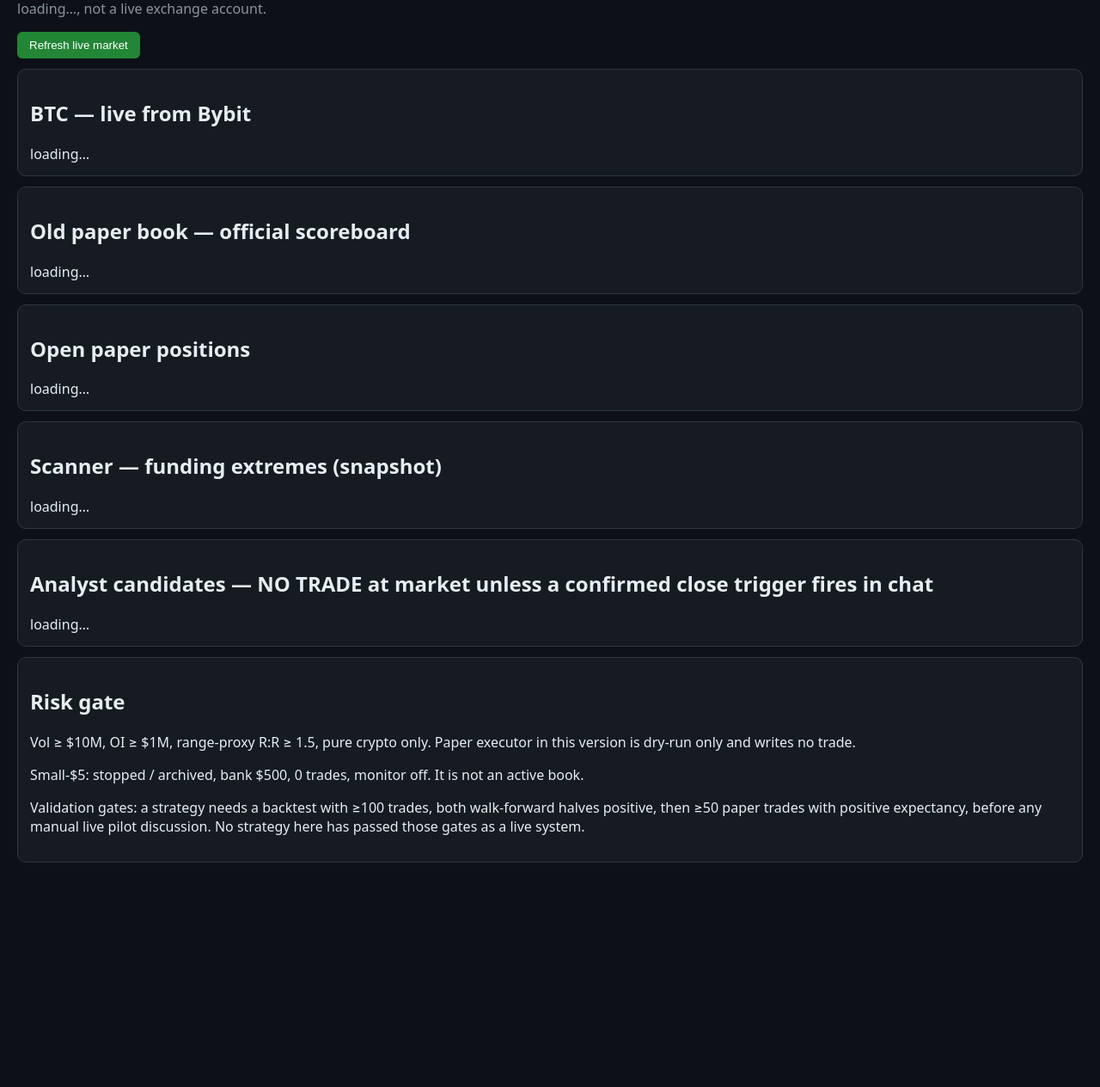
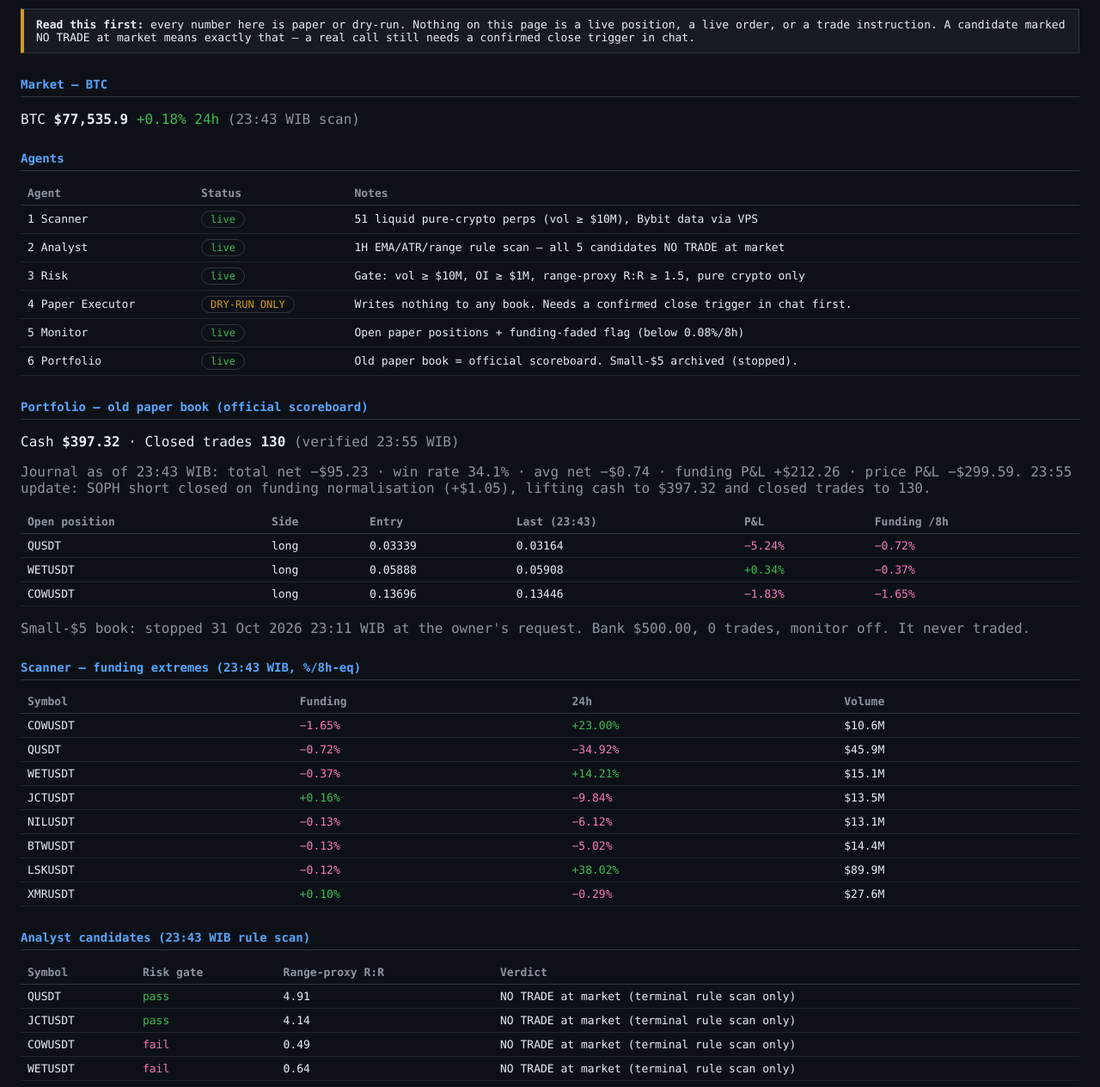
Before and after one commit to hendrychy26/BuddyTerminal, a plain HTML site: page index.html in a window 1280 px wide. Shown: the part 77-1341 px from the top of the page at 86% size. Before the commit the page ends 1112 px from the top, so only its background shows below. Drawn offline with Linux system fonts and the light colour scheme.

Commit message:
Buddy Terminal dashboard: index.html

```diff
--- a/index.html
+++ b/index.html
@@ -3,46 +3,98 @@
 <head>
 <meta charset="utf-8">
 <meta name="viewport" content="width=device-width, initial-scale=1">
-<title>Buddy Terminal — Paper Only</title>
+<title>Buddy Terminal — Snapshot</title>
 <style>
-body{background:#0d1117;color:#e6edf3;font-family:system-ui,-apple-system,Segoe UI,Roboto,sans-serif;margin:0;padding:20px}
-h1{font-size:22px;margin:0 0 4px} p.muted{color:#8b949e;margin:4px 0 16px}
-.card{background:#161b22;border:1px solid #30363d;border-radius:10px;padding:14px;margin:12px 0}
-table{width:100%;border-collapse:collapse} th,td{text-align:left;padding:6px 8px;border-bottom:1px solid #30363d;font-size:14px}
-.pass{color:#3fb950} .fail{color:#f85149} .warn{color:#d29922}
-button{background:#238636;color:#fff;border:0;border-radius:6px;padding:8px 14px;cursor:pointer}
-a{color:#58a6ff}
+  body { background:#0d1117; color:#e6edf3; font-family: ui-monospace, SFMono-Regular, Menlo, Consolas, monospace; margin:0; padding:24px; }
+  h1 { font-size:20px; margin:0 0 4px; }
+  h2 { font-size:14px; color:#58a6ff; border-bottom:1px solid #30363d; padding-bottom:6px; margin-top:28px; }
+  .sub { color:#8b949e; font-size:13px; margin-bottom:20px; }
+  .warn { background:#161b22; border:1px solid #30363d; border-left:4px solid #d29922; padding:10px 14px; font-size:13px; margin-bottom:20px; }
+  table { border-collapse:collapse; width:100%; font-size:13px; margin:8px 0; }
+  th { text-align:left; color:#8b949e; border-bottom:1px solid #30363d; padding:6px 8px; }
+  td { border-bottom:1px solid #21262d; padding:6px 8px; }
+  .neg { color:#f778ba; }
+  .pos { color:#3fb950; }
+  .dim { color:#8b949e; }
+  .pill { display:inline-block; border:1px solid #30363d; border-radius:12px; padding:2px 10px; font-size:12px; }
+  .ok { color:#3fb950; }
+  .no { color:#d29922; }
+  .foot { color:#8b949e; font-size:12px; margin-top:28px; border-top:1px solid #30363d; padding-top:12px; }
 </style>
 </head>
 <body>
-<h1>Buddy Terminal 🎯</h1>
-<p class="muted">Paper / dry-run only. No live trading, no keys. Market data below is fetched live from Bybit public API when you open this page. The paper book is a snapshot from <span id="snapshot">loading…</span>, not a live exchange account.</p>
-<button onclick="loadLive()">Refresh live market</button>
-<div class="card"><h2>BTC — live from Bybit</h2><div id="btc">loading…</div></div>
-<div class="card"><h2>Old paper book — official scoreboard</h2><div id="book">loading…</div></div>
-<div class="card"><h2>Open paper positions</h2><div id="open">loading…</div></div>
-<div class="card"><h2>Scanner — funding extremes (snapshot)</h2><div id="scan">loading…</div></div>
-<div class="card"><h2>Analyst candidates — NO TRADE at market unless a confirmed close trigger fires in chat</h2><div id="cand">loading…</div></div>
-<div class="card"><h2>Risk gate</h2><p>Vol ≥ $10M, OI ≥ $1M, range-proxy R:R ≥ 1.5, pure crypto only. Paper executor in this version is dry-run only and writes no trade.</p>
-<p>Small-$5: stopped / archived, bank $500, 0 trades, monitor off. It is not an active book.</p>
-<p>Validation gates: a strategy needs a backtest with ≥100 trades, both walk-forward halves positive, then ≥50 paper trades with positive expectancy, before any manual live pilot discussion. No strategy here has passed those gates as a live system.</p></div>
-<script>
-async function loadLive(){
-  try{
-    const r=await fetch('https://api.bybit.com/v5/market/tickers?category=linear&symbol=BTCUSDT');
-    const j=await r.json(); const t=j.result.list[0];
-    document.getElementById('btc').textContent='BTCUSDT last '+t.lastPrice+'  24h '+t.price24hPcnt+'  funding '+t.fundingRate;
-  }catch(e){document.getElementById('btc').textContent='Live BTC fetch failed, see snapshot below.'}
-}
-async function loadSnap(){
-  const d=await (await fetch('data.json')).json();
-  document.getElementById('snapshot').textContent=d.generated_wib;
-  document.getElementById('book').innerHTML='Cash $'+d.portfolio.old_book_cash.toFixed(2)+' · Closed trades '+d.portfolio.old_book_trades_closed+' · BTC snapshot $'+d.btc.last+' ('+d.btc.chg_24h_pct+'% 24h)';
-  document.getElementById('open').innerHTML='<table><tr><th>Symbol</th><th>Side</th><th>Entry</th><th>Last</th><th>PnL %</th><th>Funding /8h-eq</th><th>Faded &lt;0.08</th></tr>'+d.monitor.old_book_open.map(p=>'<tr><td>'+p.symbol+'</td><td>'+p.side+'</td><td>'+p.entry+'</td><td>'+p.last+'</td><td>'+p.pnl_pct+'</td><td>'+p.funding_8h_eq_pct+'</td><td>'+p.funding_faded_below_0.08+'</td></tr>').join('')+'</table>';
-  document.getElementById('scan').innerHTML='<table><tr><th>Symbol</th><th>Funding /8h-eq %</th><th>24h %</th><th>Vol $M</th></tr>'+d.scanner.funding_extremes.map(s=>'<tr><td>'+s.symbol+'</td><td>'+s.funding_8h_eq_pct+'</td><td>'+s.chg_24h_pct+'</td><td>'+s.vol_usd_m+'</td></tr>').join('')+'</table>';
-  document.getElementById('cand').innerHTML='<table><tr><th>Symbol</th><th>Completed close</th><th>Funding</th><th>Risk</th></tr>'+d.analyst_candidates.map(c=>'<tr><td>'+c.symbol+'</td><td>'+c.last_completed_close+'</td><td>'+c.funding_8h_eq_pct+'</td><td class="'+(c.risk_pass?'pass':'fail')+'">'+(c.risk_pass?'PASS':'FAIL')+'</td></tr>').join('')+'</table>';
-}
-loadLive(); loadSnap();
-</script>
+<h1>🎯 Buddy Terminal — Command Center Snapshot</h1>
+<div class="sub">Snapshot as of 31 Oct 2026, 23:55 WIB. Scanner data from the 23:43 WIB terminal refresh. Paper only. No live trading, no keys.</div>
+
+<div class="warn"><b>Read this first:</b> every number here is paper or dry-run. Nothing on this page is a live position, a live order, or a trade instruction. A candidate marked NO TRADE at market means exactly that — a real call still needs a confirmed close trigger in chat.</div>
+
+<h2>Market — BTC</h2>
+<p>BTC <b>$77,535.9</b> <span class="pos">+0.18% 24h</span> <span class="dim">(23:43 WIB scan)</span></p>
+
+<h2>Agents</h2>
+<table>
+<tr><th>Agent</th><th>Status</th><th>Notes</th></tr>
+<tr><td>1 Scanner</td><td><span class="pill ok">live</span></td><td>51 liquid pure-crypto perps (vol ≥ $10M), Bybit data via VPS</td></tr>
+<tr><td>2 Analyst</td><td><span class="pill ok">live</span></td><td>1H EMA/ATR/range rule scan — all 5 candidates NO TRADE at market</td></tr>
+<tr><td>3 Risk</td><td><span class="pill ok">live</span></td><td>Gate: vol ≥ $10M, OI ≥ $1M, range-proxy R:R ≥ 1.5, pure crypto only</td></tr>
+<tr><td>4 Paper Executor</td><td><span class="pill no">DRY-RUN ONLY</span></td><td>Writes nothing to any book. Needs a confirmed close trigger in chat first.</td></tr>
+<tr><td>5 Monitor</td><td><span class="pill ok">live</span></td><td>Open paper positions + funding-faded flag (below 0.08%/8h)</td></tr>
+<tr><td>6 Portfolio</td><td><span class="pill ok">live</span></td><td>Old paper book = official scoreboard. Small-$5 archived (stopped).</td></tr>
+</table>
+
+<h2>Portfolio — old paper book (official scoreboard)</h2>
+<p>Cash <b>$397.32</b> · Closed trades <b>130</b> <span class="dim">(verified 23:55 WIB)</span></p>
+<p class="dim">Journal as of 23:43 WIB: total net −$95.23 · win rate 34.1% · avg net −$0.74 · funding P&amp;L +$212.26 · price P&amp;L −$299.59. 23:55 update: SOPH short closed on funding normalisation (+$1.05), lifting cash to $397.32 and closed trades to 130.</p>
+<table>
+<tr><th>Open position</th><th>Side</th><th>Entry</th><th>Last (23:43)</th><th>P&amp;L</th><th>Funding /8h</th></tr>
+<tr><td>QUSDT</td><td>long</td><td>0.03339</td><td>0.03164</td><td class="neg">−5.24%</td><td class="neg">−0.72%</td></tr>
+<tr><td>WETUSDT</td><td>long</td><td>0.05888</td><td>0.05908</td><td class="pos">+0.34%</td><td class="neg">−0.37%</td></tr>
+<tr><td>COWUSDT</td><td>long</td><td>0.13696</td><td>0.13446</td><td class="neg">−1.83%</td><td class="neg">−1.65%</td></tr>
+</table>
+<p class="dim">Small-$5 book: stopped 31 Oct 2026 23:11 WIB at the owner's request. Bank $500.00, 0 trades, monitor off. It never traded.</p>
+
+<h2>Scanner — funding extremes (23:43 WIB, %/8h-eq)</h2>
+<table>
+<tr><th>Symbol</th><th>Funding</th><th>24h</th><th>Volume</th></tr>
+<tr><td>COWUSDT</td><td class="neg">−1.65%</td><td class="pos">+23.00%</td><td>$10.6M</td></tr>
+<tr><td>QUSDT</td><td class="neg">−0.72%</td><td class="neg">−34.92%</td><td>$45.9M</td></tr>
+<tr><td>WETUSDT</td><td class="neg">−0.37%</td><td class="pos">+14.21%</td><td>$15.1M</td></tr>
+<tr><td>JCTUSDT</td><td class="pos">+0.16%</td><td class="neg">−9.84%</td><td>$13.5M</td></tr>
+<tr><td>NILUSDT</td><td class="neg">−0.13%</td><td class="neg">−6.12%</td><td>$13.1M</td></tr>
+<tr><td>BTWUSDT</td><td class="neg">−0.13%</td><td class="neg">−5.02%</td><td>$14.4M</td></tr>
+<tr><td>LSKUSDT</td><td class="neg">−0.12%</td><td class="pos">+38.02%</td><td>$89.9M</td></tr>
+<tr><td>XMRUSDT</td><td class="pos">+0.10%</td><td class="neg">−0.29%</td><td>$27.6M</td></tr>
+</table>
+
+<h2>Analyst candidates (23:43 WIB rule scan)</h2>
+<table>
+<tr><th>Symbol</th><th>Risk gate</th><th>Range-proxy R:R</th><th>Verdict</th></tr>
+<tr><td>QUSDT</td><td class="pos">pass</td><td>4.91</td><td>NO TRADE at market (terminal rule scan only)</td></tr>
+<tr><td>JCTUSDT</td><td class="pos">pass</td><td>4.14</td><td>NO TRADE at market (terminal rule scan only)</td></tr>
+<tr><td>COWUSDT</td><td class="neg">fail</td><td>0.49</td><td>NO TRADE at market (terminal rule scan only)</td></tr>
+<tr><td>WETUSDT</td><td class="neg">fail</td><td>0.64</td><td>NO TRADE at market (terminal rule scan only)</td></tr>
+<tr><td>NILUSDT</td><td class="neg">fail</td><td>0.70</td><td>NO TRADE at market (terminal rule scan only)</td></tr>
+</table>
+<p class="dim">Dry-run only: QUSDT, JCTUSDT — would still need a confirmed close trigger + TP-before-resistance + SL-cap check in chat before any paper entry. No trade written.</p>
+
+<h2>Recent closed paper trades</h2>
+<table>
+<tr><th>Symbol</th><th>Side</th><th>Entry → Exit</th><th>Hold</th><th>Net</th><th>Reason</th></tr>
+<tr><td>BLURUSDT</td><td>long</td><td>0.008926 → 0.008676</td><td>1.0h</td><td class="neg">−$2.62</td><td>funding normalized</td></tr>
+<tr><td>DOODUSDT</td><td>long</td><td>0.002071 → 0.001915</td><td>5.5h</td><td class="neg">−$6.95</td><td>funding normalized</td></tr>
+<tr><td>SOPHUSDT</td><td>long</td><td>0.001543 → 0.001562</td><td>1.5h</td><td class="pos">+$0.98</td><td>funding normalized</td></tr>
+<tr><td>LSKUSDT</td><td>long</td><td>0.23635 → 0.21602</td><td>7.0h</td><td class="neg">−$7.08</td><td>stop-loss</td></tr>
+<tr><td>QUSDT</td><td>long</td><td>0.03124 → 0.03287</td><td>5.5h</td><td class="pos">+$6.94</td><td>funding normalized</td></tr>
+<tr><td>NILUSDT</td><td>long</td><td>0.06917 → 0.07193</td><td>0.5h</td><td class="pos">+$3.57</td><td>funding normalized</td></tr>
+<tr><td>AKEUSDT</td><td>long</td><td>0.010705 → 0.010484</td><td>2.0h</td><td class="neg">−$1.95</td><td>funding normalized</td></tr>
+<tr><td>QUSDT</td><td>long</td><td>0.03322 → 0.03209</td><td>2.5h</td><td class="neg">−$3.09</td><td>funding normalized</td></tr>
+<tr><td>LSKUSDT</td><td>long</td><td>0.21602 → 0.29394</td><td>7.0h</td><td class="pos">+$34.73</td><td>funding normalized</td></tr>
+<tr><td>WETUSDT</td><td>long</td><td>0.06401 → 0.05888</td><td>5.5h</td><td class="neg">−$6.59</td><td>stop-loss</td></tr>
+</table>
+
+<div class="foot">
+<p>This page is a snapshot, not a live feed. It updates only when a new snapshot is pushed. The live command center runs in Muse and refreshes every 30 minutes; the funding-fade paper loop runs on its own 30-minute schedule whether or not this page is open.</p>
+<p>Data: real Bybit USDT perps via the owner's Jakarta VPS. Funding shown per 8h-equivalent. Fees: Bybit non-VIP taker 0.055%. Nothing here is financial advice.</p>
+</div>
 </body>
 </html>
```
